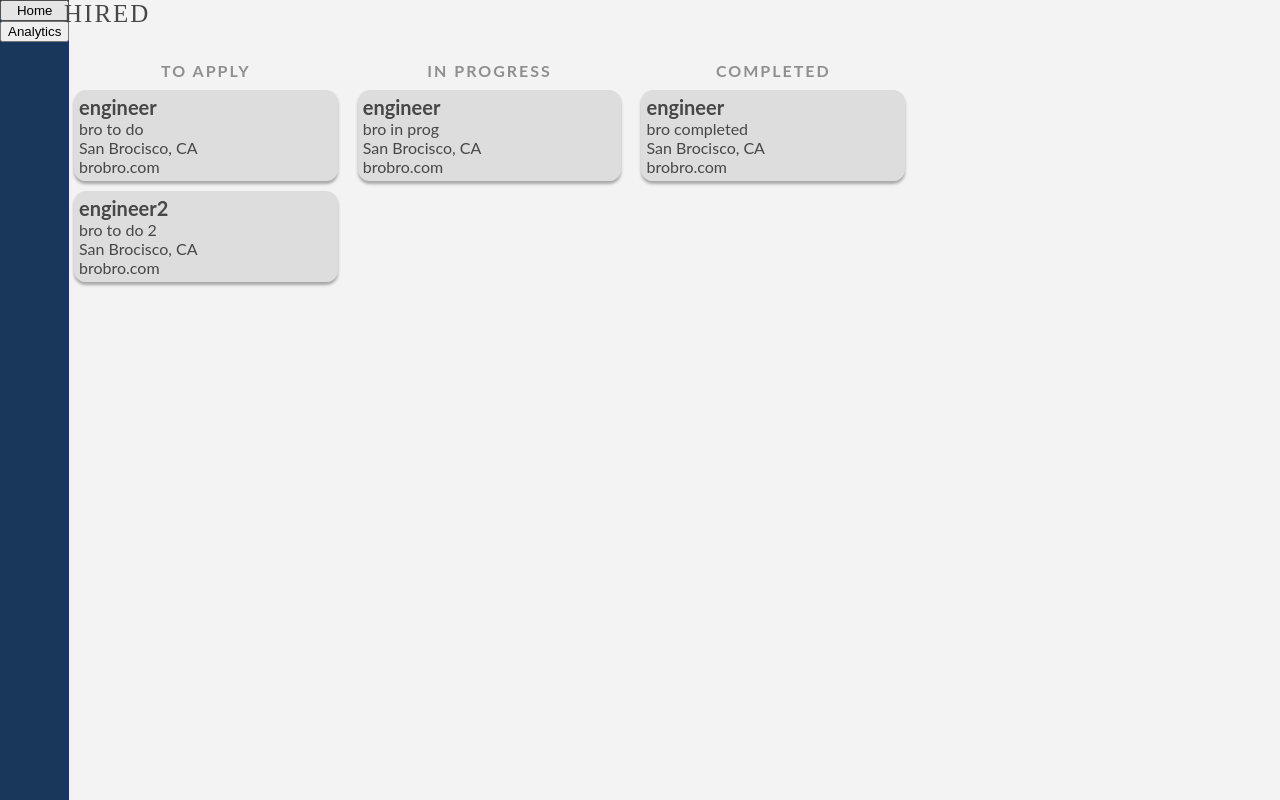
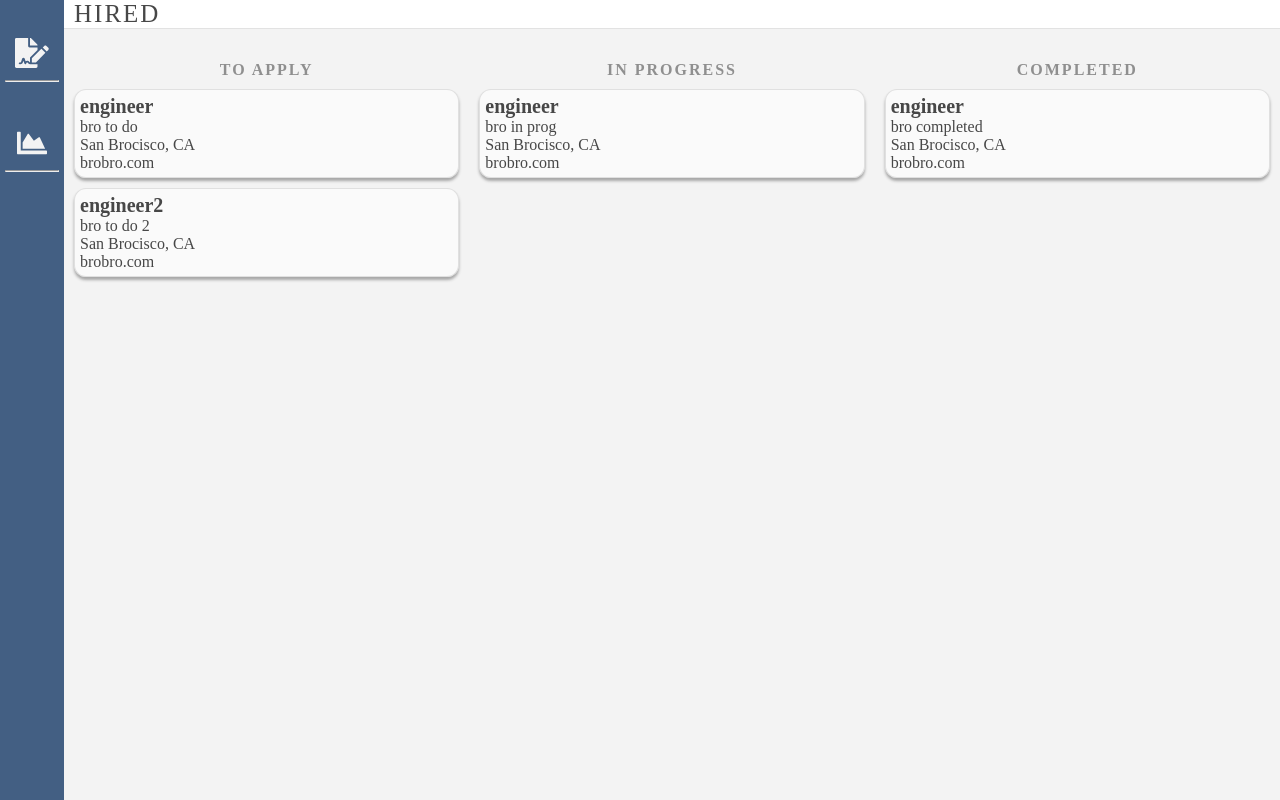
Before and after one commit to jeongle/Hired, a React app: page / in a window 1280 px wide. Built offline with nearby package versions, Linux system fonts and the light colour scheme.

Commit message:
More more styling

```diff
--- a/client/main/Navbar.jsx
+++ b/client/main/Navbar.jsx
@@ -1,12 +1,28 @@
 import React from "react";
-import "./css/Navbar.css"
-import { Route, Link } from "react-router-dom";
+import "./css/Navbar.css";
+import { library } from "@fortawesome/fontawesome-svg-core";
+import { FontAwesomeIcon } from "@fortawesome/react-fontawesome";
+import { faFileSignature } from "@fortawesome/free-solid-svg-icons";
+import { faChartArea } from "@fortawesome/free-solid-svg-icons";
+
+library.add(faFileSignature);
+library.add(faChartArea);
 
 const Navbar = () => (
   <div className="Navbar">
     <div className="container">
-      <button type="button">Home</button>
-      <button type="button">Analytics</button>
+      <div className="button-contents">
+        <button type="button">
+          <FontAwesomeIcon icon="file-signature" />
+        </button>
+        <hr></hr>
+      </div>
+      <div className="button-contents">
+        <button type="button">
+          <FontAwesomeIcon icon="chart-area" />
+        </button>
+        <hr></hr>
+      </div>
     </div>
   </div>
 );
--- a/client/main/css/App.css
+++ b/client/main/css/App.css
@@ -7,11 +7,9 @@
 .App-body {
   position: relative;
   margin-top: 5%;
-  display: grid;
-  grid-template-columns: 70% 30%;
   width:100%;
   height: 100%;
-  font-family: lato;
+  font-family: brandon grotesque;
 }
 
 body {
--- a/client/main/css/Header.css
+++ b/client/main/css/Header.css
@@ -1,9 +1,12 @@
 .Header{
   position: fixed;
   width: 100%;
+  background-color: white;
+  border-bottom: 1px solid rgba(201, 201, 201, 0.542);
 }
 
 .logo{
+  padding-left: 10px;
   font-family: futura;
   letter-spacing: 2px;
   color: rgb(71, 71, 71);
--- a/client/main/css/Job.css
+++ b/client/main/css/Job.css
@@ -1,5 +1,6 @@
 .Job{
   box-shadow: 0 3px 3px #a7a7a7;
+  border: 1px solid rgba(201, 201, 201, 0.542);
   display: grid;
   grid-template-rows: auto;
   padding: 5px 5px 5px 5px;
@@ -7,7 +8,7 @@
   border-radius: 12px;
   color: rgb(71, 71, 71);
   text-align: left;
-  background-color: rgba(201, 201, 201, 0.542)
+  background-color: rgba(255, 255, 255, 0.542);
 }
 
 .title{
--- a/client/main/css/Navbar.css
+++ b/client/main/css/Navbar.css
@@ -1,16 +1,45 @@
-.Navbar{
+.Navbar {
   display: block;
   position: fixed;
   height: 100%;
-  background: rgb(25, 55, 90);
+  width: 5%;
+  background: rgba(33, 66, 109, 0.836);
   margin: 0;
   padding: 0;
-  overflow: auto;
 }
 
-.container{
+.container {
+  height: inherit;
   display: grid;
   grid-template-columns: auto;
-  grid-template-rows: auto auto;
-  width: 5%;
+  grid-template-rows: 90px 90px;
+  justify-items: center;
+  align-items: end;
+
 }
+
+.button-contents {
+  display: block;
+  width: 100%;
+}
+
+button {
+  position: relative;
+  display: inline-block;
+  cursor: pointer;
+  border: none;
+  background-color: inherit;
+  width: inherit;
+  color: rgb(243, 243, 243);
+  font-size: 30px;
+  outline: none;
+  opacity: 1;
+  transition: 0.4s;
+}
+button:hover{
+  opacity: 0.5;
+}
+
+hr {
+  width: 80%;
+}
--- a/package.json
+++ b/package.json
@@ -17,10 +17,15 @@
   },
   "homepage": "https://github.com/jeongle/Hired#readme",
   "dependencies": {
+    "@fortawesome/fontawesome-svg-core": "^1.2.6",
+    "@fortawesome/free-solid-svg-icons": "^5.4.1",
+    "@fortawesome/react-fontawesome": "^0.1.3",
     "axios": "^0.18.0",
     "express": "^4.16.4",
+    "i": "^0.3.6",
     "mongodb": "^3.1.8",
     "mongoose": "^5.3.3",
+    "npm": "^6.4.1",
     "react": "^16.5.2",
     "react-dom": "^16.5.2"
   },
```
Also changed, not shown: 1 other file (tests, documents, lock files or other folders).
